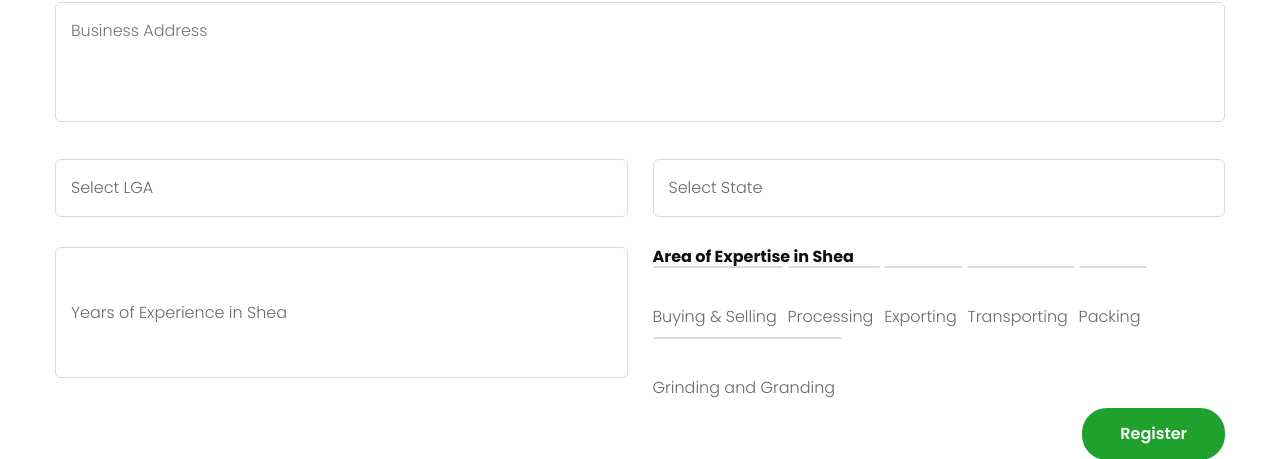
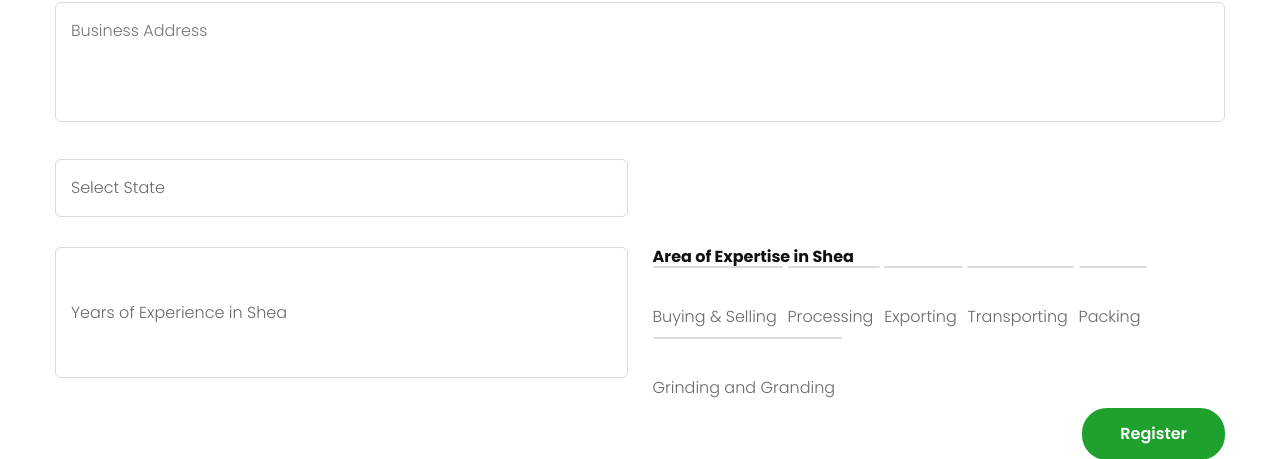
Before and after one commit to nasirucode/naspan-beta, a PHP site: page /become in a window 1280 px wide. Shown: the part 1044-1503 px from the top of the page. Run offline with PHP 8.4, Linux system fonts and the light colour scheme.

Commit message:
working memeber registeration function

```diff
--- a/become.php
+++ b/become.php
@@ -27,7 +27,7 @@ include('includes/header.php');
     <div class="container py-lg-5 py-md-4">
       <h3 class="hny-title mb-lg-5 mb-4">Membership Application Form</h3>
       <div class="contacts12-main mb-5">
-        <form action="https://sendmail.w3layouts.com/submitForm" method="post">
+        <form action="server/become" method="post">
           <div class="main-input">
             Personnal Information
             <div class="d-grid">
@@ -41,19 +41,22 @@ include('includes/header.php');
                 <div id="emailStatus"></div>
             </div>
             <div class="d-grid">
-              <select class="form-control">
-                <option value="cat">Select Gender</option>
-                <option value="cat">Option one</option>
-                <option value="cat">Option one</option>
+              <select class="form-control" name="gender">
+                <option value="">Select Gender</option>
+                <option value="male">Male</option>
+                <option value="female">Female</option>
               </select>
               <input type="password" name="password" id="password" placeholder="Password" class="contact-input"
                 required />
             </div>
             <div class="d-grid">
-              <select class="form-control">
-                <option value="cat">Select Marital Status</option>
-                <option value="cat">Single</option>
-                <option value="cat">Married</option>
+              <select class="form-control" name="mstatus">
+                <option value="">Select Marital Status</option>
+                <option value="single">Single</option>
+                <option value="married">Married</option>
+                <option value="divorce">Divorced</option>
+                <option value="widow">Widow</option>
+                <option value="widower">Widower</option>
               </select>
               <input type="password" name="cpassword" id="cpassword" placeholder="Confirm Password"
                 class="contact-input" required />
@@ -63,25 +66,24 @@ include('includes/header.php');
             <textarea class="contact-textarea" name="businessAddress" id="businessAddress"
               placeholder="Business Address" required></textarea>
             <div class="d-grid">
-              <select class="form-control">
+              <!-- <select class="form-control">
                 <option value="cat">Select LGA</option>
                 <option value="cat">North</option>
                 <option value="cat">South</option>
+              </select> -->
+              <select class="form-control" name="state">
+                <option value="state">Select State</option>
+                <option value="abia">Abia</option>
+                <option value="adamawa">Adamawa</option>
               </select>
-              <select class="form-control">
-                <option value="cat">Select State</option>
-                <option value="cat">Abia</option>
-                <option value="cat">Adamawa</option>
-              </select>
-
             </div>
             <div class="d-grid">
-              <select class="form-control">
-                <option value="cat">Years of Experience in Shea</option>
-                <option value="cat1">1-2 Years</option>
-                <option value="cat2">3-5 Years</option>
-                <option value="cat2">5-10 Years</option>
-                <option value="cat2">10+ Years</option>
+              <select class="form-control" name="yearsofexperience">
+                <option value="">Years of Experience in Shea</option>
+                <option value="1-2">1-2 Years</option>
+                <option value="3-5">3-5 Years</option>
+                <option value="6-10">6-10 Years</option>
+                <option value="10+">10+ Years</option>
               </select>
               <div class="animated-checkbox">
                 <h6>Area of Expertise in Shea </h6>
```
